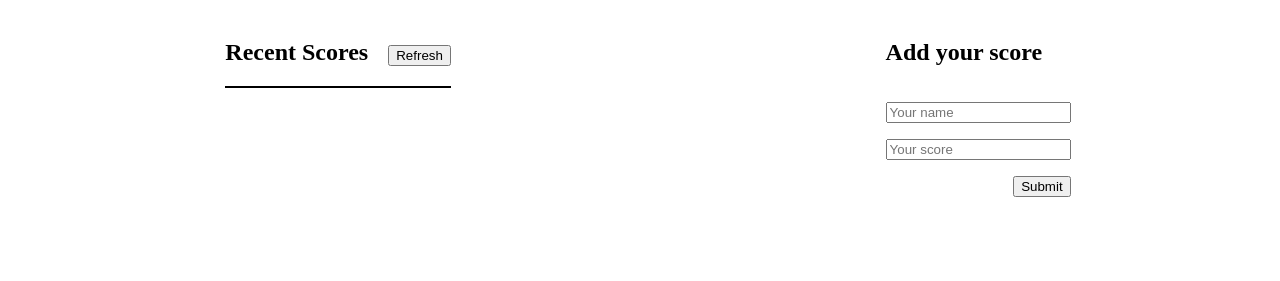
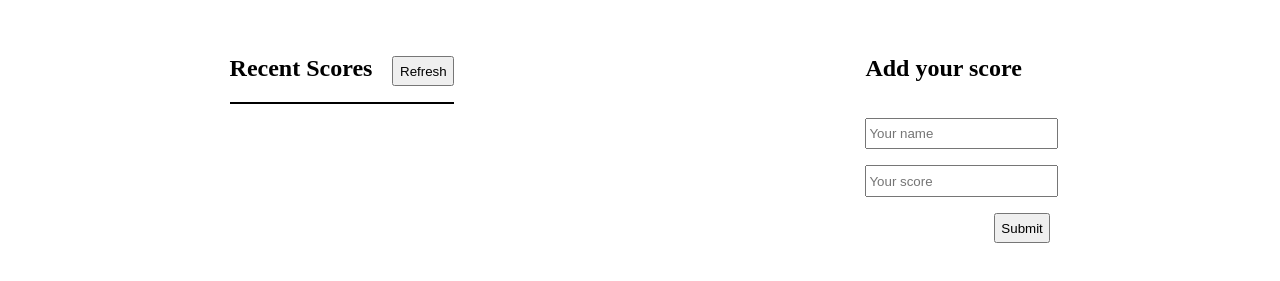
Before and after one commit to King-Benx/Leaderboard, a website built with webpack: page src/index.html in a window 1280 px wide. Shown: the part 61-342 px from the top of the page. Built offline with nearby package versions, Linux system fonts and the light colour scheme; no server answers.

Commit message:
implement resposiveness

```diff
--- a/src/styles/style.scss
+++ b/src/styles/style.scss
@@ -1,12 +1,11 @@
 body {
-  width: 100%;
-
   .container {
-    display: flex;
-    justify-content: space-around;
+    padding: 1rem;
 
     button {
       margin-inline-start: 1rem;
+      padding: 0.35rem;
+      cursor: pointer;
     }
 
     .container-section {
@@ -20,9 +19,15 @@ body {
     form {
       .form-group {
         margin-block: 1rem;
+
+        input {
+          width: 100%;
+          padding-block: 0.4rem;
+        }
       }
 
       button {
+        margin-inline-start: 0;
         float: right;
       }
     }
@@ -36,5 +41,10 @@ body {
         background-color: silver;
       }
     }
+
+    @media only screen and (width > 768px) {
+      display: flex;
+      justify-content: space-around;
+    }
   }
 }
```
Also changed, not shown: dist/bundleb077526e990dc65fa6fa.js, dist/index.html, 2 other files.
